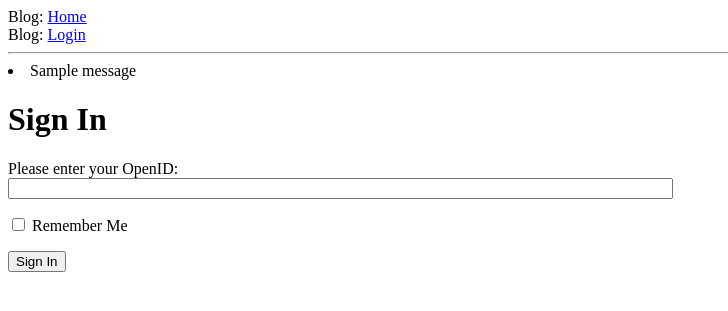
After one commit to masunghoon/blog, a Flask app: template app/templates/Login.html in a window 1280 px wide. The commit adds this page. Shown: the top 311 px of the page, without its empty margins (0-728 px from the left). Run offline with Flask 2, Linux system fonts and the light colour scheme; the template is opened without the code that fills it: values that come from a table or form of the project are taken from there, most other values are stand-ins (such as "Sample title", 1, 10 or a date in 2020); one stand-in notice (Sample message) is shown.

Commit message:
20140929_01

```diff
--- a/app/__init__.py
+++ b/app/__init__.py
@@ -1,4 +1,6 @@
 from flask import Flask
 
 app = Flask(__name__)
+app.config.from_object('config')
+
 from app import views
--- /dev/null
+++ b/app/forms.py
@@ -0,0 +1,7 @@
+from flask.ext.wtf import Form
+from wtforms import TextField, BooleanField
+from wtforms.validators import Required
+
+class LoginForm(Form):
+    openid = TextField('openid',validators=[Required()])
+    remember_me = BooleanField('remember_me',default=False)
--- /dev/null
+++ b/app/templates/Login.html
@@ -0,0 +1,13 @@
+{% extends "base.html" %}
+{% block content %}
+<h1>Sign In</h1>
+<form action="" method="post" name="login">
+    {{form.hidden_tag()}}
+    <p>
+        Please enter your OpenID:<br>
+        {{form.openid(size=80)}}<br>
+    </p>
+    <p>{{form.remember_me}} Remember Me</p>
+    <p><input type="submit" value="Sign In"></p>
+</form>
+{% endblock %}
--- a/app/templates/base.html
+++ b/app/templates/base.html
@@ -8,8 +8,17 @@
     {% endif %}
  </head>
  <body>
-    <div>Blog: <a href="/index">Home</a></div>
+    <div>Blog: <a href="/index">Home</a> <div>Blog: <a href="/login">Login</a></div></div>
     <hr>
+    {% with messages = get_flashed_messages() %}
+    {% if messages %}
+    </ul>
+    {% for message in messages %}
+        <li>{{message}} </li>
+    {% endfor %}
+    </ul>
+    {% endif %}
+    {% endwith %}
     {% block content %}{% endblock %}
   </body>
 </html>
--- /dev/null
+++ b/config.py
@@ -0,0 +1,2 @@
+SDRF_ENABLED = True
+SECRET_KEY = 'you-will-never-guess'
```
Also changed, not shown: app/views.py (+13 -4 lines).
